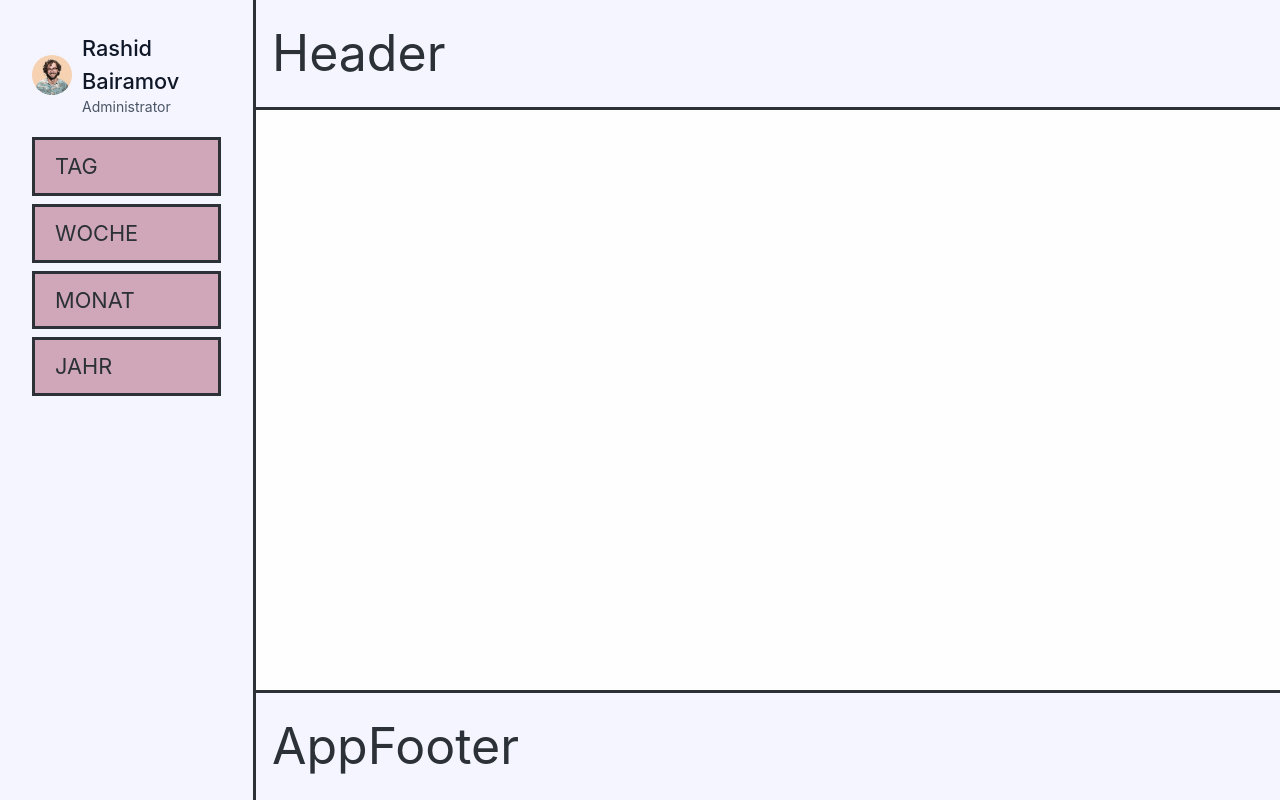
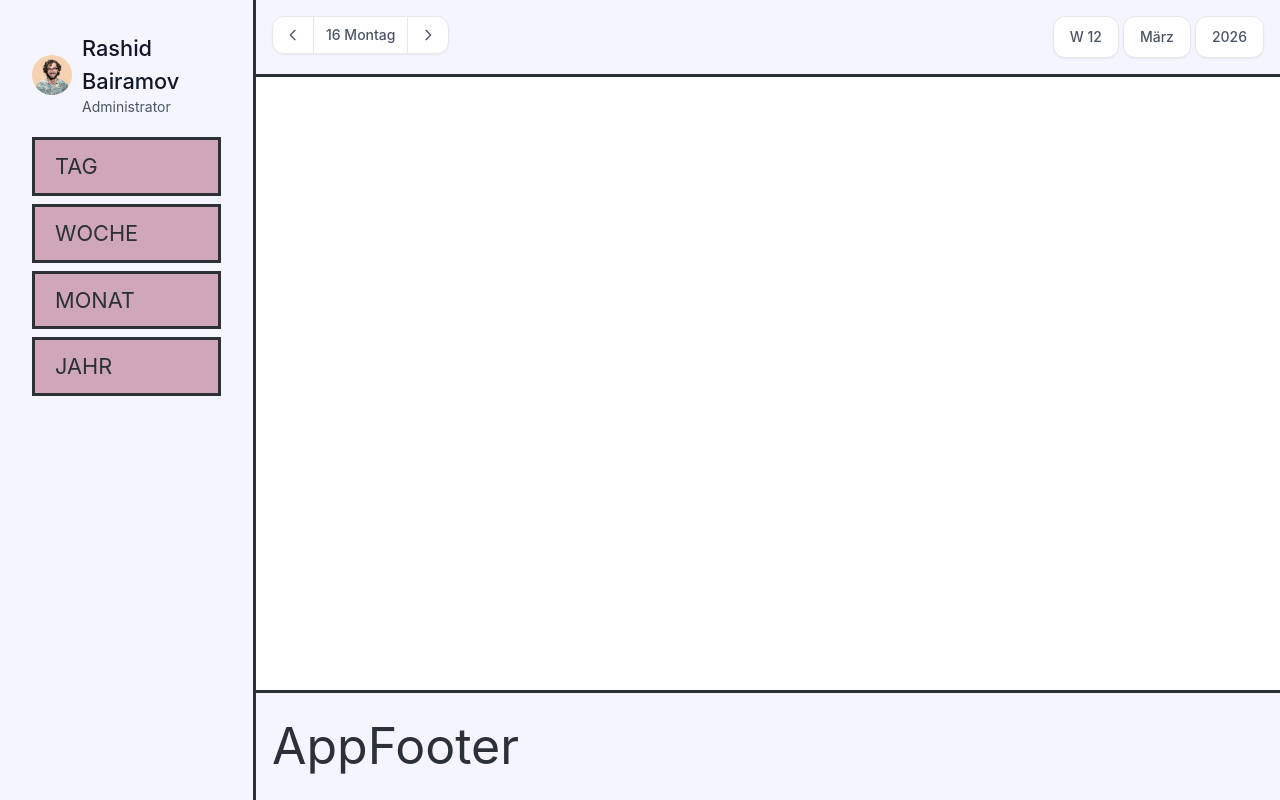
Before and after one commit to Eddyhotkey/PlannerApp, a Vue app: page /week in a window 1280 px wide. Built offline with nearby package versions, Linux system fonts and the light colour scheme.

Commit message:
Die Navigation-Componente hinzufügen.

```diff
--- a/src/components/layout/AppHeader.vue
+++ b/src/components/layout/AppHeader.vue
@@ -1,8 +1,13 @@
 <template>
-  <h1>Header</h1>
+  <div class="AppHeader flex align-middle justify-between">
+    <DayNavigator />
+    <PeriodNavigator />
+  </div>
 </template>
 <script setup>
 
+import DayNavigator from "@/components/navigation/DayNavigator.vue";
+import PeriodNavigator from "@/components/navigation/PeriodNavigator.vue";
 </script>
 
 <style scoped>
```
